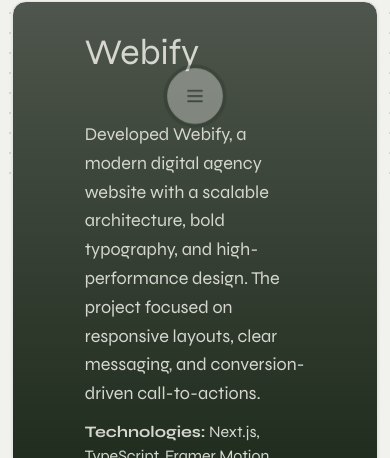
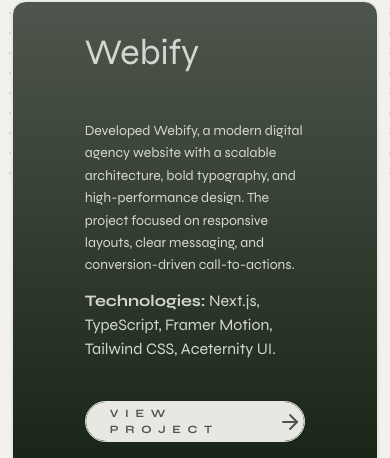
Before and after one commit to Fred-omojole/fred-omojole-s-folio, a Next.js app: page / in a window 390 px wide. Shown: the part 657-1115 px from the top of the page. Built offline with nearby package versions, Linux system fonts and the light colour scheme.

Commit message:
excerpt optimization for mobile

```diff
--- a/app/_components/Work.tsx
+++ b/app/_components/Work.tsx
@@ -30,7 +30,7 @@
                       {name}
                     </h2>
                     <div className="space-y-3 ">
-                      <p className=" w-full max-w-full lg:text-lg text-[1.125rem] leading-[1.6em] tracking-[0em] font-light">
+                      <p className="w-full max-w-full sm:text-base text-sm lg:text-lg md:text-[1.125rem] leading-[1.6em] tracking-[0em] font-light">
                         {excerpt}
                       </p>
 
```
